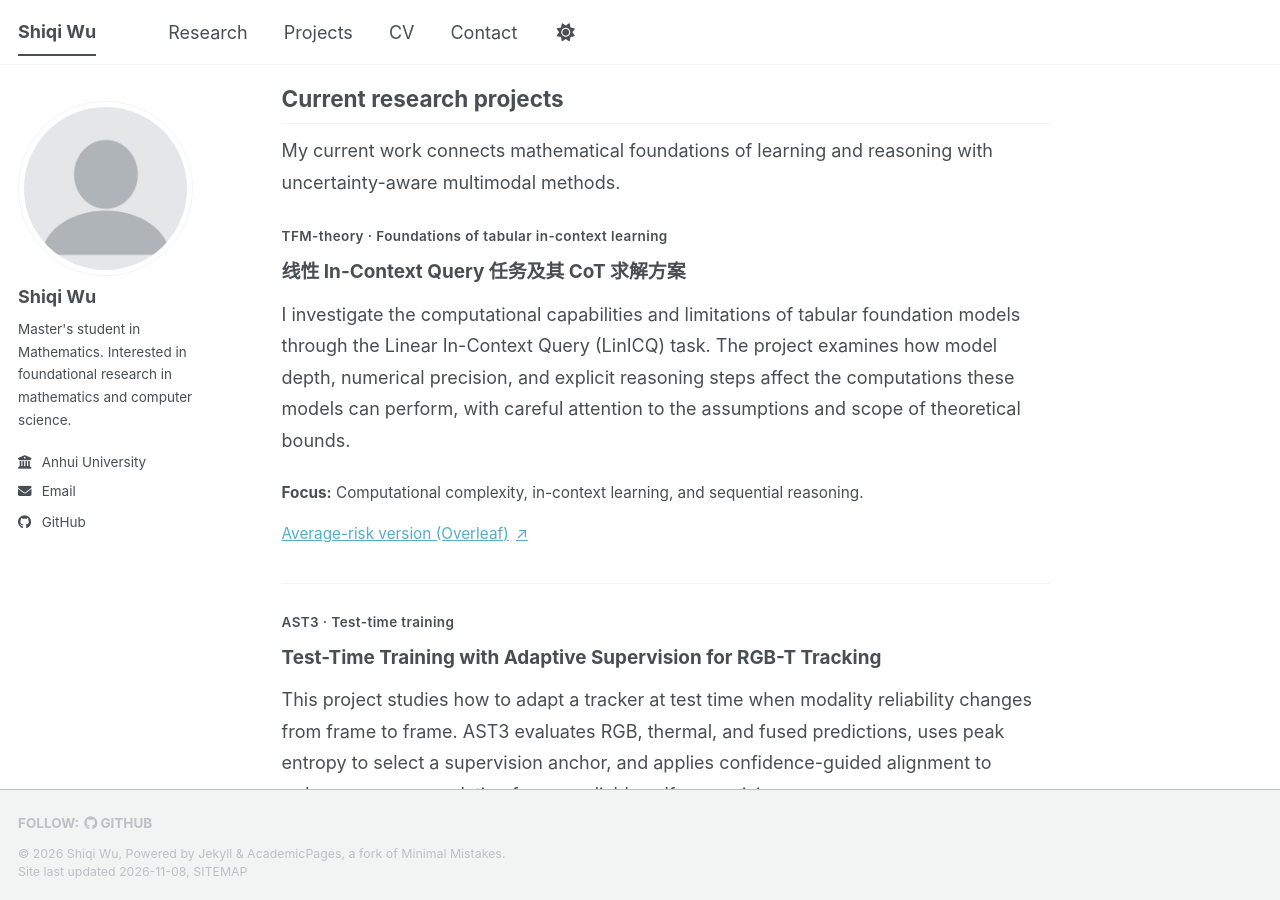
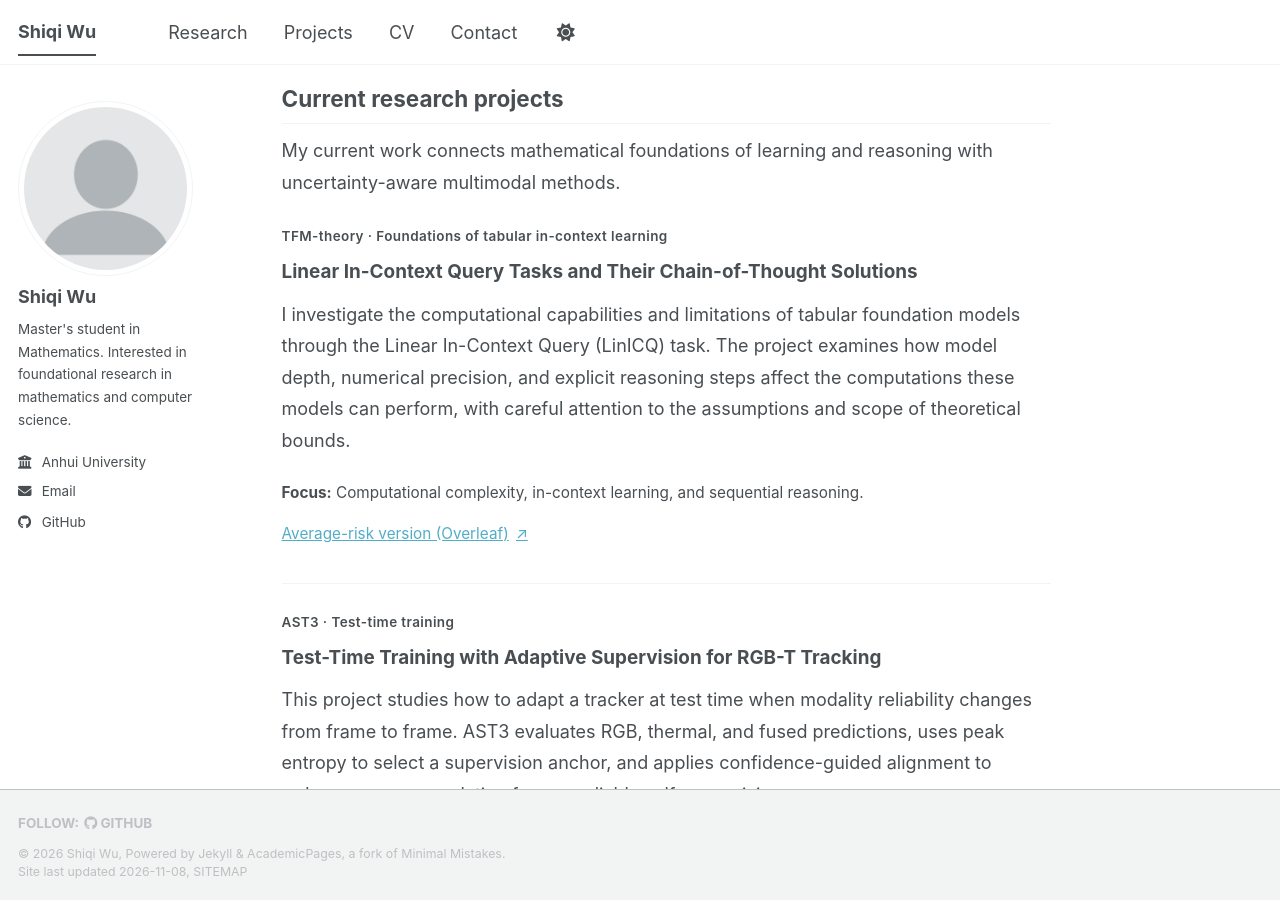
Before and after one commit to Sunrise-57/Sunrise-57.github.io, a Jekyll site: the page built from _pages/about.md, in a window 1280 px wide and 900 px high, scrolled down 736 px. Built offline with Jekyll 4.4.1, drawn with Linux system fonts in a browser that asks for light colours; a script bundle is joined from its source files by our own code; library files that are not in the unit come from our copies; some of the changed text lies outside the part shown.

Commit message:
Use English throughout project titles and CV

```diff
--- a/_data/cv.json
+++ b/_data/cv.json
@@ -51,7 +51,7 @@
   "projects": [
     {
       "id": "undergraduate-biological-control",
-      "name": "生物防治中的竞争排斥模型研究",
+      "name": "Competitive Exclusion Models in Biological Control",
       "program": "Provincial Undergraduate Innovation and Entrepreneurship Training Program",
       "role": "Project leader",
       "status": "Completed",
--- a/_data/research.yml
+++ b/_data/research.yml
@@ -1,7 +1,7 @@
 # Current research projects and manuscript links.
 projects:
   - id: tfm-theory
-    title: "线性 In-Context Query 任务及其 CoT 求解方案"
+    title: "Linear In-Context Query Tasks and Their Chain-of-Thought Solutions"
     field: "TFM-theory · Foundations of tabular in-context learning"
     summary: "I investigate the computational capabilities and limitations of tabular foundation models through the Linear In-Context Query (LinICQ) task. The project examines how model depth, numerical precision, and explicit reasoning steps affect the computations these models can perform, with careful attention to the assumptions and scope of theoretical bounds."
     focus: "Computational complexity, in-context learning, and sequential reasoning."
```
